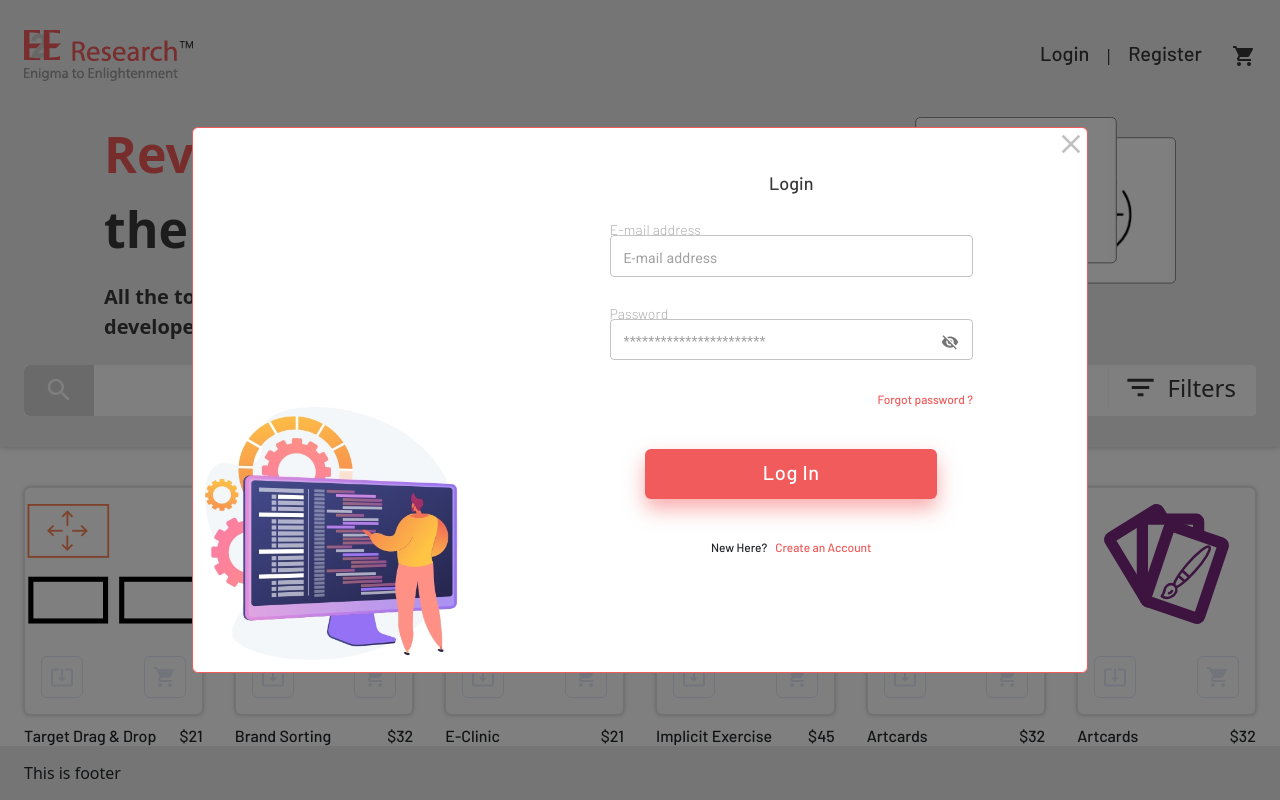
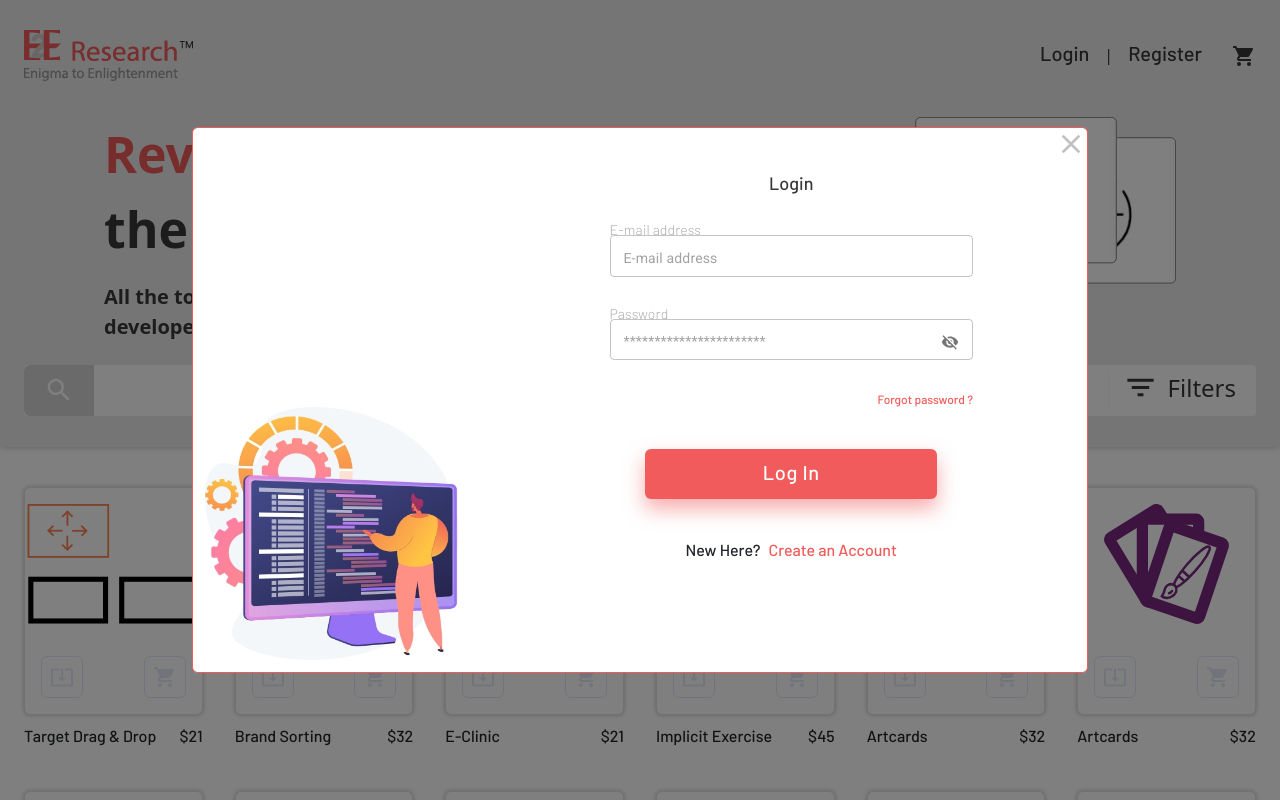
Before and after one commit to sharawane2e/Engame, a React (Create React App) app: page /#/ in a window 1280 px wide. Both pictures are taken after a click on the element "Login". Shown: the top 800 px of the page. Built offline with nearby package versions, Linux system fonts and the light colour scheme.

Commit message:
cart css update

```diff
--- a/src/components/Login/Login.scss
+++ b/src/components/Login/Login.scss
@@ -1,5 +1,3 @@
-@import "../../styles/partials/mixin";
-
 .form-area {
   padding: map-get($map: $padding, $key: "padding-24")
       map-get($map: $padding, $key: "padding-90")
@@ -80,11 +78,14 @@
     }
   }
   .form-newaccont {
-    font-size: map-get($map: $text-size, $key: "small");
+    text-align: map-get($map: $alignment, $key: align-center);
+    font-size: map-get($map: $text-size, $key: "regular");
     font-family: map-get($map: $font-family, $key: "font-barlowmedium");
-    @media (min-width: 1280px) and (max-width: 1365px) {
-      font-size: map-get($map: $text-size, $key: "xsmall");
-    }
+    padding-top: map-get($map: $padding, $key: padding-15);
+    & > a {
+          padding-left: map-get($map: $padding, $key: padding-8);
+          color: map-get($map: $text-color, $key: red-dark);
+        }
   }
 }
 .form-button-grop {
@@ -100,11 +101,3 @@
   }
  }
 }
-.form-newaccont {
-  text-align: map-get($map: $alignment, $key: align-center);
-  padding-top: map-get($map: $padding, $key: padding-15);
-  & > a {
-    padding-left: map-get($map: $padding, $key: padding-8);
-    color: map-get($map: $text-color, $key: red-dark);
-  }
-}
--- a/src/components/cart/Cart.scss
+++ b/src/components/cart/Cart.scss
@@ -33,7 +33,7 @@
     }
     #{&}__container{
         padding-top: map-get($map: $padding, $key:"padding-35");
-        height: 80vh;
+         min-height: 800px;
     }
     #{&}__container-inr{
         padding-bottom: map-get($map: $padding, $key:"padding-15");
@@ -50,11 +50,13 @@
     #{&}__tool-card{
         padding: map-get($map: $padding, $key: "padding-20");
         padding-bottom: map-get($map: $padding, $key: "padding-40");
+        margin-bottom: 10px;
     }
     .continue-button{
         display: flex;
         justify-content: flex-end;
         margin-top: map-get($map: $margin, $key: "margin-40");
+        margin-bottom: map-get($map: $margin, $key: "margin-50");
     }
     .margin-right{
         margin-right: map-get($map: $margin, $key:"margin-10" );
@@ -193,6 +195,6 @@
         display: flex;
         justify-content: center;
         align-items: center;
-        height: 80vh;
+         height: 81.5vh;
     }
 }
--- a/src/styles/Common.scss
+++ b/src/styles/Common.scss
@@ -5,6 +5,9 @@
 }
 body {
   font-family: map-get($map: $font-family, $key: font-barlowregular);
+}
+.App{
+  position: relative;
 }
 .MuiButton-label {
   text-transform: none;
--- a/src/styles/partials/_variables.scss
+++ b/src/styles/partials/_variables.scss
@@ -123,6 +123,8 @@ $margin: (
   "margin-25": 25px,
   "margin-30": 30px,
   "margin-40": 40px,
+  "margin-45": 45px,
+  "margin-50": 50px,
 );
 
 $grid-breakpoints: (
```
